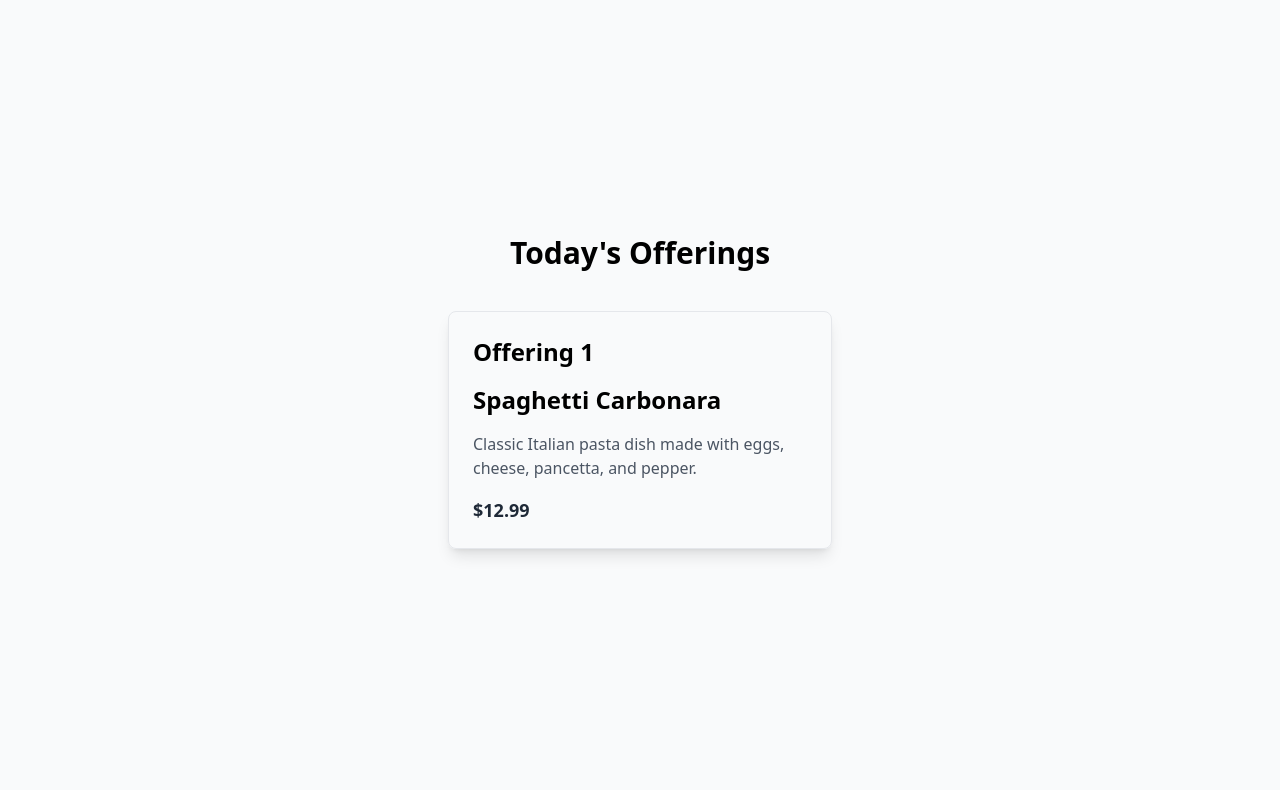
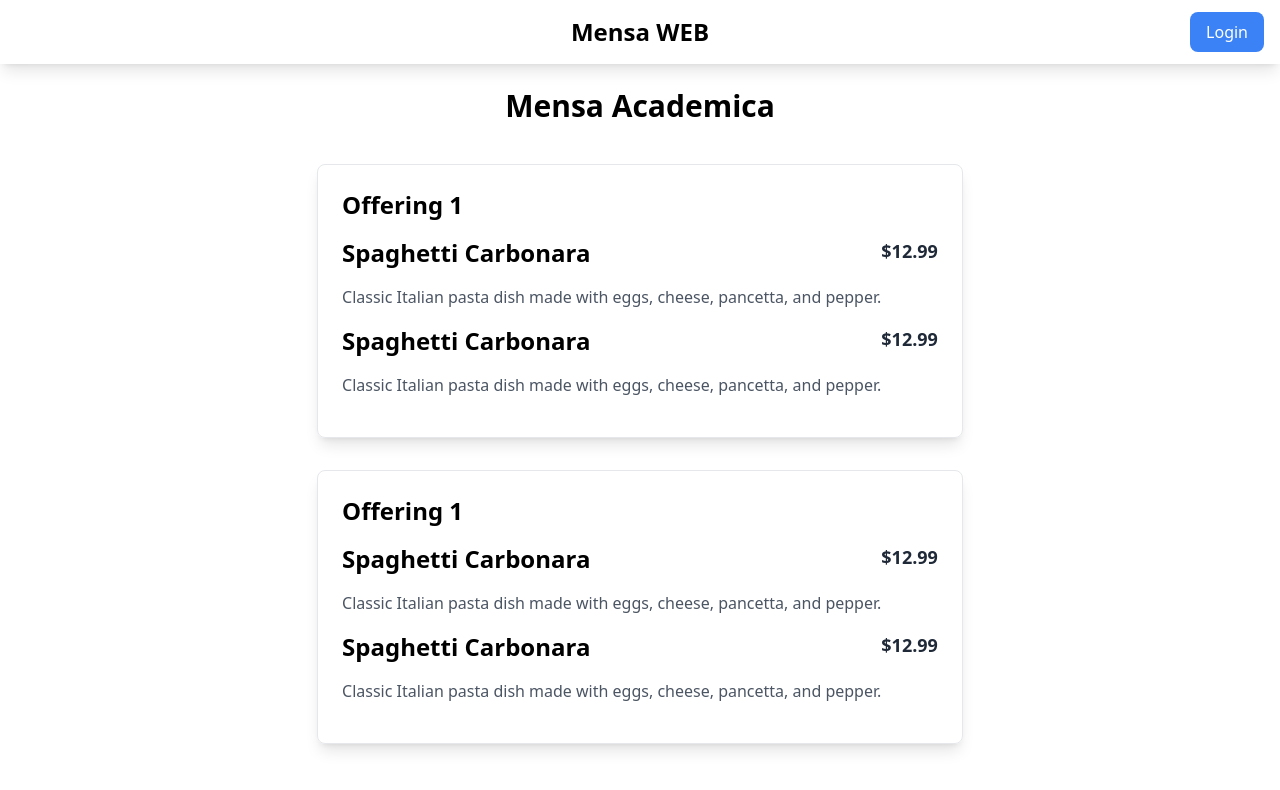
Before and after one commit to LeRoid-hub/Mensa-WEB, a React (Vite) app in the folder frontend/: page / in a window 1280 px wide. Shown: the top 790 px of the page. Built offline with nearby package versions, Linux system fonts and the light colour scheme; no server answers.

Commit message:
Can now display a Mock Mensa

```diff
--- a/frontend/index.html
+++ b/frontend/index.html
@@ -2,7 +2,7 @@
 <html lang="en">
   <head>
     <meta charset="UTF-8" />
-    <link rel="icon" type="image/svg+xml" href="/vite.svg" />
+    <!--<link rel="icon" type="image/svg+xml" href="/vite.svg" />-->
     <meta name="viewport" content="width=device-width, initial-scale=1.0" />
     <title>Mensa-WEB</title>
   </head>
--- a/frontend/src/App.tsx
+++ b/frontend/src/App.tsx
@@ -1,8 +1,10 @@
 // src/App.tsx
 import React from 'react';
-import CounterDisplay from './components/CounterDisplay';
+import MensaDisplay from './components/MensaDisplay';
+import Navbar from './components/Navbar';
 import { Meal } from './types/Meal';
 import { Counter } from './types/Counter';
+import { Mensa } from './types/Mensa';
 
 const App: React.FC = () => {
   const meal: Meal = {
@@ -12,14 +14,26 @@ const App: React.FC = () => {
   };
   const counter: Counter = {
     name: 'Offering  1',
-    meal: meal,
+    meal: [meal, meal],
+  };
+
+  const mensa: Mensa = {
+    name: 'Mensa Academica',
+    counter: [counter, counter],
   };
 
   return (
-    <div className="flex flex-col items-center justify-center min-h-screen bg-gray-50">
-      <h1 className="text-3xl font-bold mb-6">Today's Offerings</h1>
-      <CounterDisplay counter={counter} />
-    </div>
+    <>
+      <div className="min-h-screen flex flex-col">
+        <Navbar />
+
+        <div className="flex-1 w-2/3 mx-auto p-6 ">
+          <div className="flex flex-col items-center">
+            <MensaDisplay mensa={mensa} />
+          </div>
+        </div>
+      </div>
+    </>
   );
 };
 
--- a/frontend/src/components/CounterDisplay.tsx
+++ b/frontend/src/components/CounterDisplay.tsx
@@ -7,10 +7,14 @@ interface CounterProps {
 }
 
 const CounterDisplay: React.FC<CounterProps> = ({ counter }) => {
+  var meals = counter.meal;
+
   return (
-    <div className="border rounded-lg p-6 max-w-sm shadow-lg m-4">
+    <div className="border rounded-lg p-6 max-w-max shadow-lg m-4">
       <h2 className="text-2xl font-bold mb-4">{counter.name}</h2>
-      <MealDisplay meal={counter.meal} />
+      {counter.meal?.length > 0 ? (
+        meals.map((meal, index) => <MealDisplay key={index} meal={meal} />)
+      ) : null}
     </div>
   );
 };
--- a/frontend/src/components/MealDisplay.tsx
+++ b/frontend/src/components/MealDisplay.tsx
@@ -9,9 +9,15 @@ interface MealProps {
 const MealDisplay: React.FC<MealProps> = ({ meal }) => {
   return (
       <>
-      <h2 className="text-2xl font-bold mb-4">{meal.name}</h2>
-      <p className="text-gray-600 mb-4">{meal.description}</p>
-      <p className="text-lg font-semibold text-gray-800">${meal.price.toFixed(2)}</p>
+      <div className="flex ">
+        <div>
+          <h2 className="text-2xl font-bold mb-4">{meal.name}</h2>
+          <p className="text-gray-600 mb-4">{meal.description}</p>
+        </div>
+        <div>
+        <p className="text-lg font-semibold text-gray-800">${meal.price.toFixed(2)}</p>
+        </div>
+      </div>
       </>
   );
 };
--- /dev/null
+++ b/frontend/src/components/MensaDisplay.tsx
@@ -0,0 +1,41 @@
+import React, { useEffect, useState } from 'react';
+import { Mensa } from '../types/Mensa';
+import CounterDisplay from './CounterDisplay';
+
+interface MensaProps {
+  mensa: Mensa;
+}
+
+const MensaDisplay: React.FC<MensaProps> = ({ mensa }) => {
+    const [mensen, setMensa] = useState<Mensa | null>(null);
+
+    useEffect(() => {
+        fetch('https://mensa.barfuss.email/mensa/bremen/mensa-neustadtswall', {
+            method: 'GET',
+            mode: 'cors',
+
+        })
+            .then((response) => {
+                console.log(response.body);
+                return response.json();
+            })
+            .then((data) => {
+                console.log(data);
+                setMensa(data);
+            })
+            .catch((error) => {
+                console.error('Error:', error);
+            });
+    });
+
+    return (
+        <>
+            <h1 className="text-3xl font-bold mb-6">{mensa.name}</h1>
+            {mensa.counter?.length > 0 ? (
+                mensa.counter.map((counter, index) => <CounterDisplay key={index} counter={counter} />)
+            ) : null}
+        </>
+    );
+};
+
+export default MensaDisplay;
--- /dev/null
+++ b/frontend/src/components/Navbar.tsx
@@ -0,0 +1,27 @@
+// src/components/Navbar.tsx
+import React from 'react';
+
+const Navbar: React.FC = () => {
+  return (
+    <nav className="bg-white shadow-lg w-full">
+      <div className="container mx-auto px-4 py-3 flex justify-between items-center">
+        {/* Left Placeholder (Empty) */}
+        <div className="flex-1"></div>
+
+        {/* Title */}
+        <div className="flex-1 text-center">
+          <h1 className="text-2xl font-bold">Mensa WEB</h1>
+        </div>
+
+        {/* Login Button */}
+        <div className="flex-1 text-right">
+          <button className="bg-blue-500 text-white px-4 py-2 rounded-lg hover:bg-blue-600">
+            Login
+          </button>
+        </div>
+      </div>
+    </nav>
+  );
+};
+
+export default Navbar;
--- a/frontend/src/types/Counter.ts
+++ b/frontend/src/types/Counter.ts
@@ -1,5 +1,5 @@
 import { Meal } from './Meal';
 export interface Counter {
   name: string;
-  meal: Meal;
+  meal: Meal[];
 }
--- /dev/null
+++ b/frontend/src/types/Mensa.ts
@@ -0,0 +1,5 @@
+import { Counter } from './Counter';
+export interface Mensa {
+  name: string;
+  counter: Counter[];
+}
```
